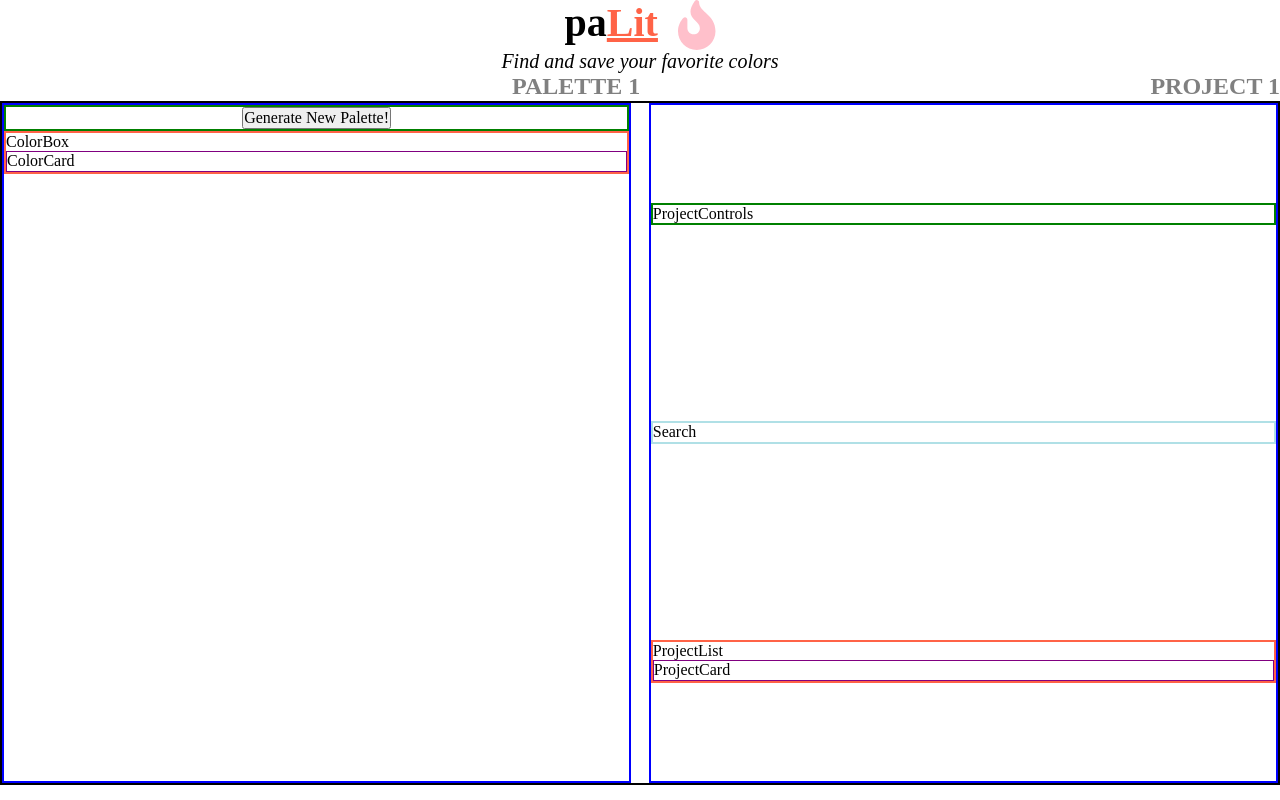
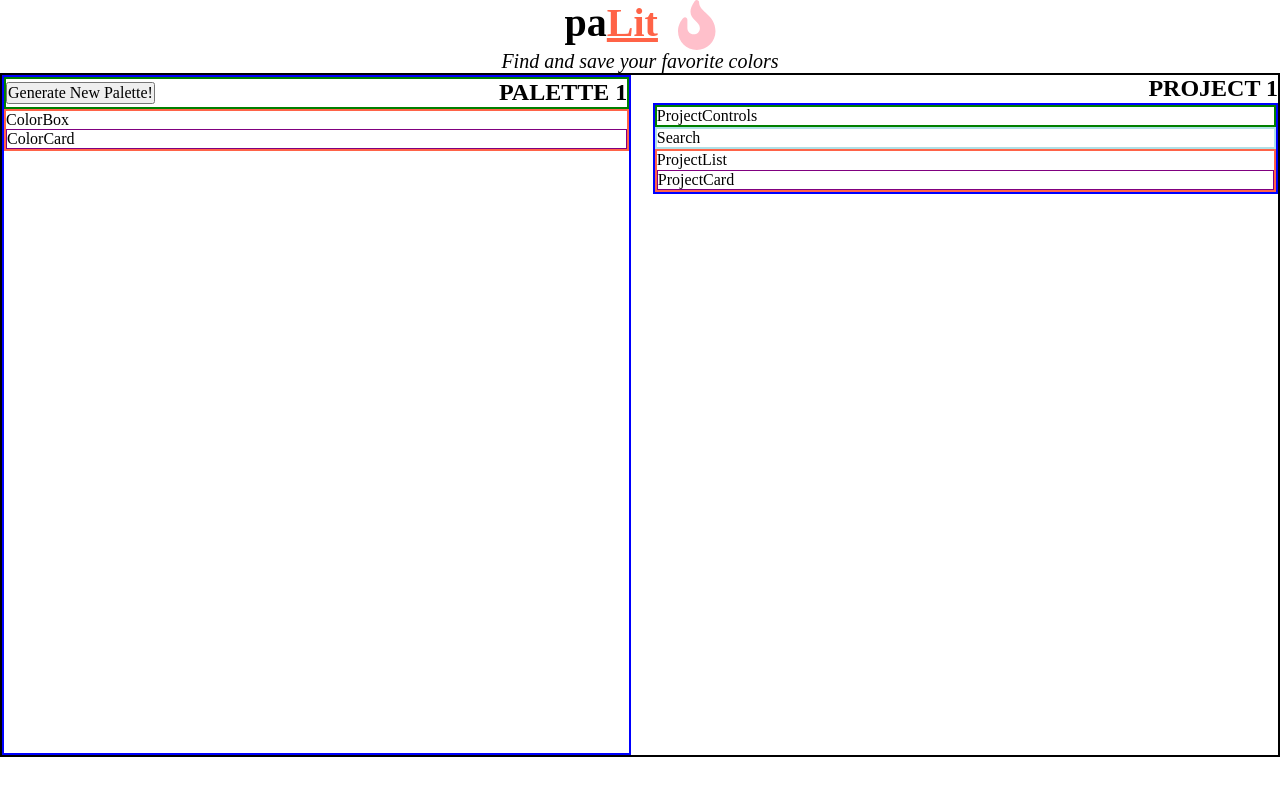
Before and after one commit to shannonmoranetz/palette-picker, a React (Create React App) app: page / in a window 1280 px wide. Built offline with nearby package versions, Linux system fonts and the light colour scheme; no server answers.

Commit message:
Fix subtitle positioning

```diff
--- a/src/components/PaletteControls/PaletteControls.js
+++ b/src/components/PaletteControls/PaletteControls.js
@@ -5,6 +5,7 @@ export class PaletteControls extends Component {
     return (
       <div className="PaletteControls">
         <button classname="generate-button">Generate New Palette!</button>
+        <h2 className="palette-header">PALETTE 1</h2>
       </div>
     );
   }
--- a/src/components/PaletteControls/PaletteControls.scss
+++ b/src/components/PaletteControls/PaletteControls.scss
@@ -1,6 +1,6 @@
 .PaletteControls {
     border: 2px solid green;
     display: flex;
-    justify-content: center;
+    justify-content: space-between;
     align-items: center;
 }
--- a/src/components/ParentSection/ParentSection.js
+++ b/src/components/ParentSection/ParentSection.js
@@ -5,14 +5,8 @@ import ProjectSection from '../../components/ProjectSection/ProjectSection';
 export const ParentSection = () => {
     return (
         <div className="ParentSection">
-            <div className="section-headers">
-                <h2 className="palette-header">PALETTE 1</h2>
-                <h2 className="project-header">PROJECT 1</h2>
-            </div>
-            <div className="section-container">
-                <PaletteSection/>
-                <ProjectSection/>
-            </div>
+            <PaletteSection/>
+            <ProjectSection/>
         </div>
     )
 }
--- a/src/components/ParentSection/ParentSection.scss
+++ b/src/components/ParentSection/ParentSection.scss
@@ -1,17 +1,7 @@
-.section-headers {
-  display: flex;
-  justify-content: space-between;
-  color: grey;
-}
-
-.section-container {
+.ParentSection {
   border: 2px solid black;
   display: flex;
   flex-flow: wrap;
   height: 85vh;
   justify-content: space-between;
 }
-
-.palette-header {
-  margin-left: 40%;
-}
--- a/src/components/ProjectSection/ProjectSection.js
+++ b/src/components/ProjectSection/ProjectSection.js
@@ -6,9 +6,14 @@ import ProjectList from '../../containers/ProjectList/ProjectList';
 export const ProjectSection = () => {
     return (
         <div className="ProjectSection">
-            <ProjectControls/>
-            <Search/>
-            <ProjectList/>
+            <div className="subheading-container">
+                <h2 className="project-header">PROJECT 1</h2>
+            </div>
+            <div className="content-container">
+                <ProjectControls/>
+                <Search/>
+                <ProjectList/>
+            </div>
         </div>
     )
 }
--- a/src/components/ProjectSection/ProjectSection.scss
+++ b/src/components/ProjectSection/ProjectSection.scss
@@ -1,7 +1,16 @@
 .ProjectSection {
+    width: 49%;
+    display: flex;
+    flex-direction: column;
+}
+
+.content-container {
     border: 2px solid blue;
     display: flex;
     flex-direction: column;
     justify-content: space-around;
-    width: 49%;
 }
+
+.project-header {
+    text-align: right;
+}
```
